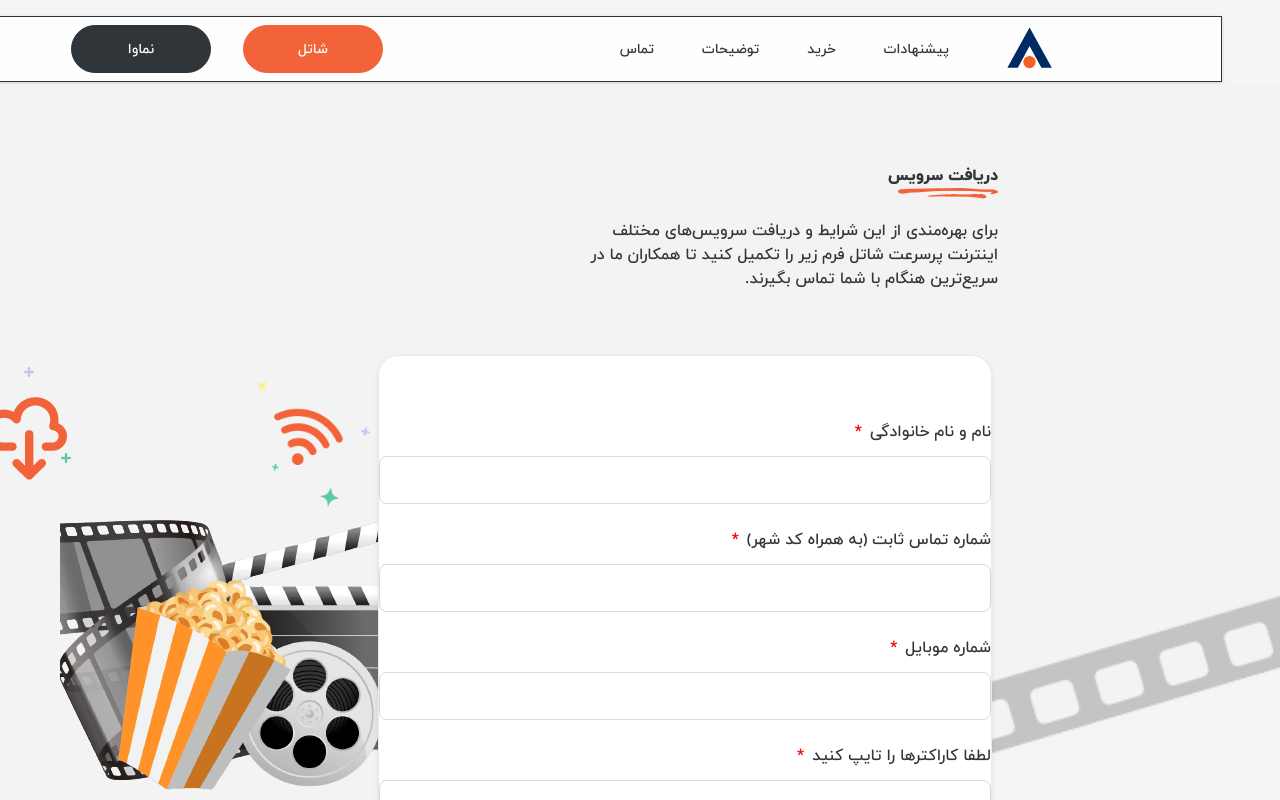
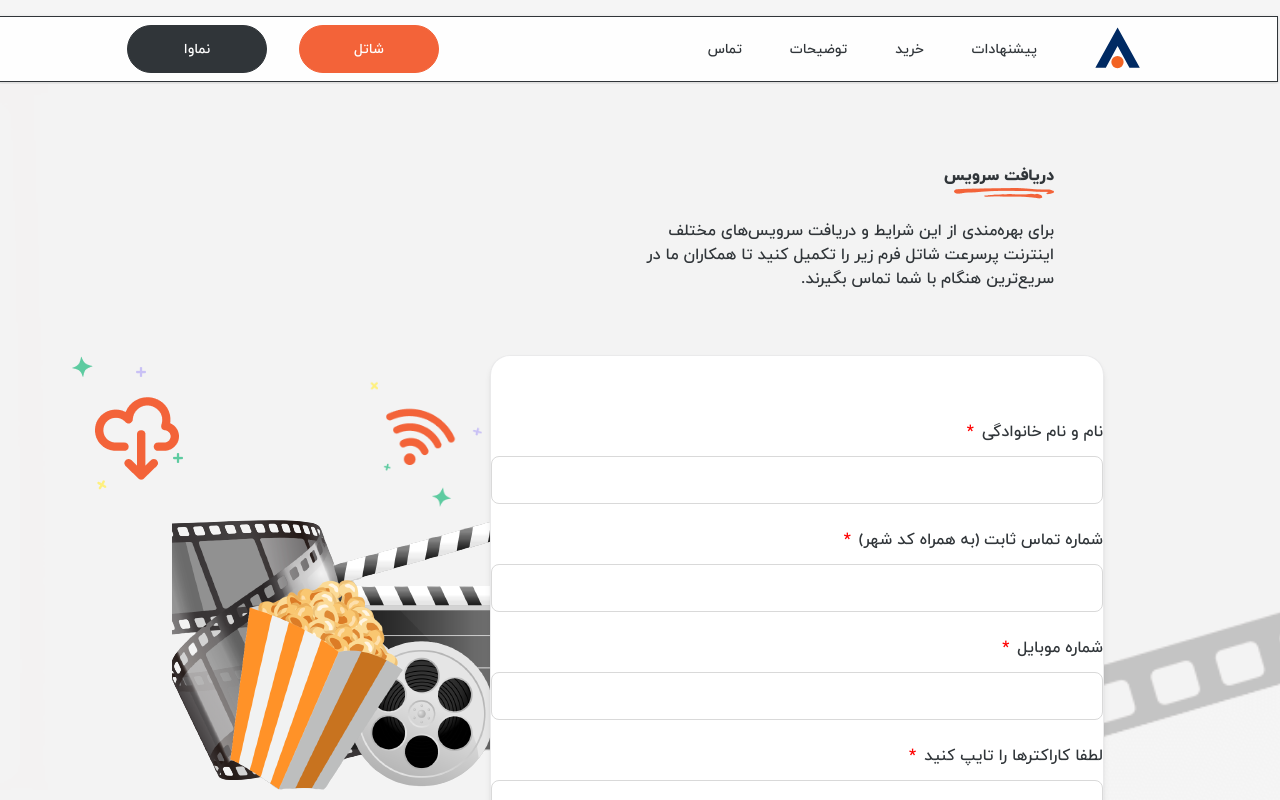
Before and after one commit to Alirezawmoradi/Namava-Task, a React (Vite) app: page / in a window 1280 px wide. Shown: the top 800 px of the page. Built offline with nearby package versions, Linux system fonts and the light colour scheme.

Commit message:
refactored

```diff
--- a/package.json
+++ b/package.json
@@ -2,7 +2,7 @@
   "name": "namava-landingpage",
   "private": true,
   "version": "0.0.0",
-  "type": "commonjs",
+  "type": "module",
   "scripts": {
     "dev": "vite",
     "build": "vite build",
--- a/src/components/form/form.jsx
+++ b/src/components/form/form.jsx
@@ -5,7 +5,7 @@
 export const Form = () => {
     return (
         <div
-            className='fade-in w-[676px] h-[598px] bg-base-100 mt-16 rounded-[20px] border border-base-content border-opacity-10 shadow-md mr-28'>
+            className='fade-in container w-[676px] h-[598px] bg-base-100 mt-16 rounded-[20px] border border-base-content border-opacity-10 shadow-md'>
             <form className='flex flex-col justify-center items-center gap-6 mt-16'>
                 <div className='flex flex-col'>
                     <Label>نام و نام خانوادگی</Label>
--- a/src/components/header/header.jsx
+++ b/src/components/header/header.jsx
@@ -6,7 +6,7 @@
     return (
         <header className='pt-4'>
             <div className='container flex items-center justify-between w-[1440px] bg-header border stroke-black border-opacity-5 drop-shadow'>
-                <img src={logo} height={64} width={64} alt='شاتل' className='mr-40'/>
+                <img src={logo} height={64} width={64} alt='شاتل' className='mr-32'/>
                 <TopNavigation/>
                 <div className='mr-auto ml-32 flex gap-x-8'>
                     <Button variant='orange'>شاتل</Button>
```
